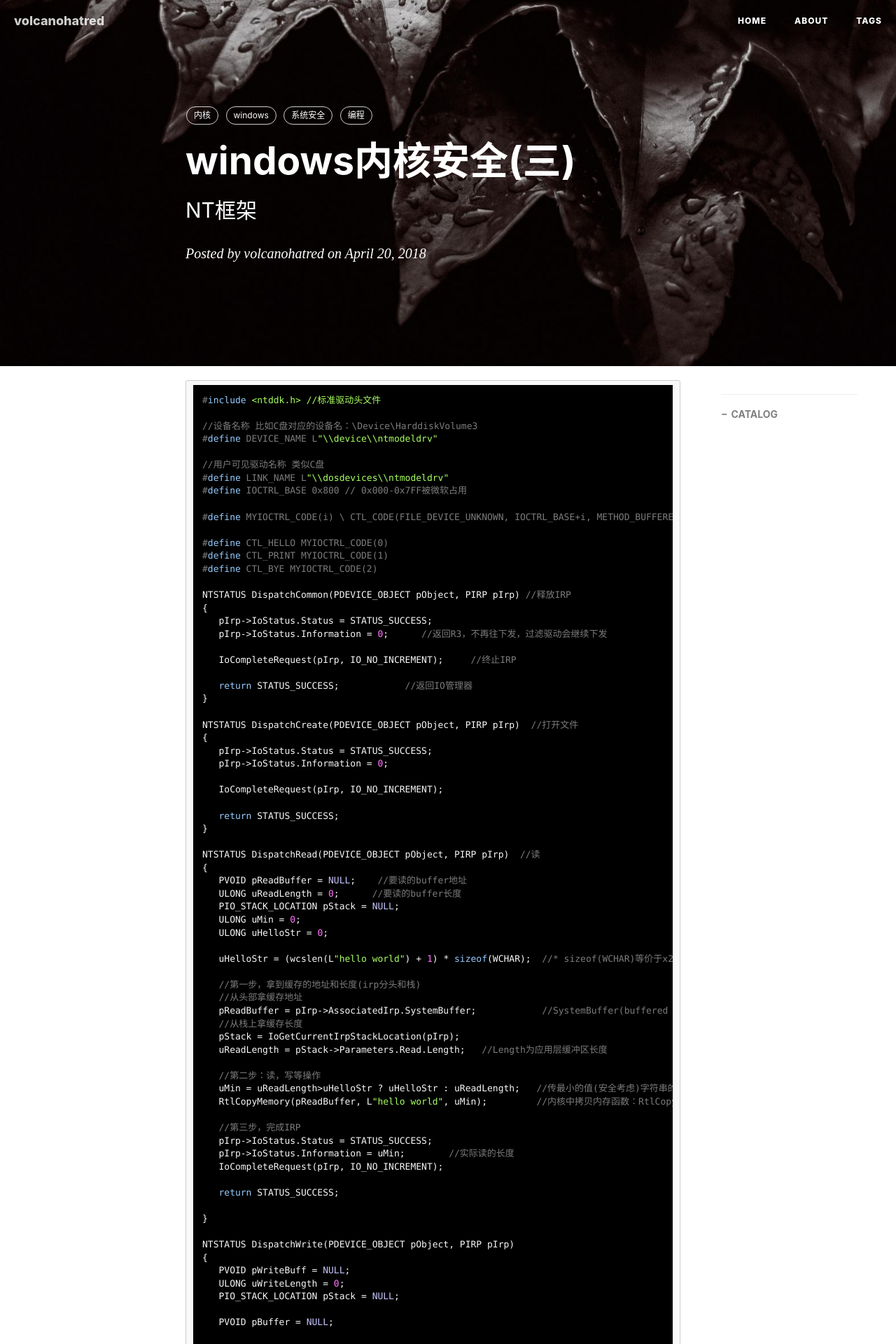
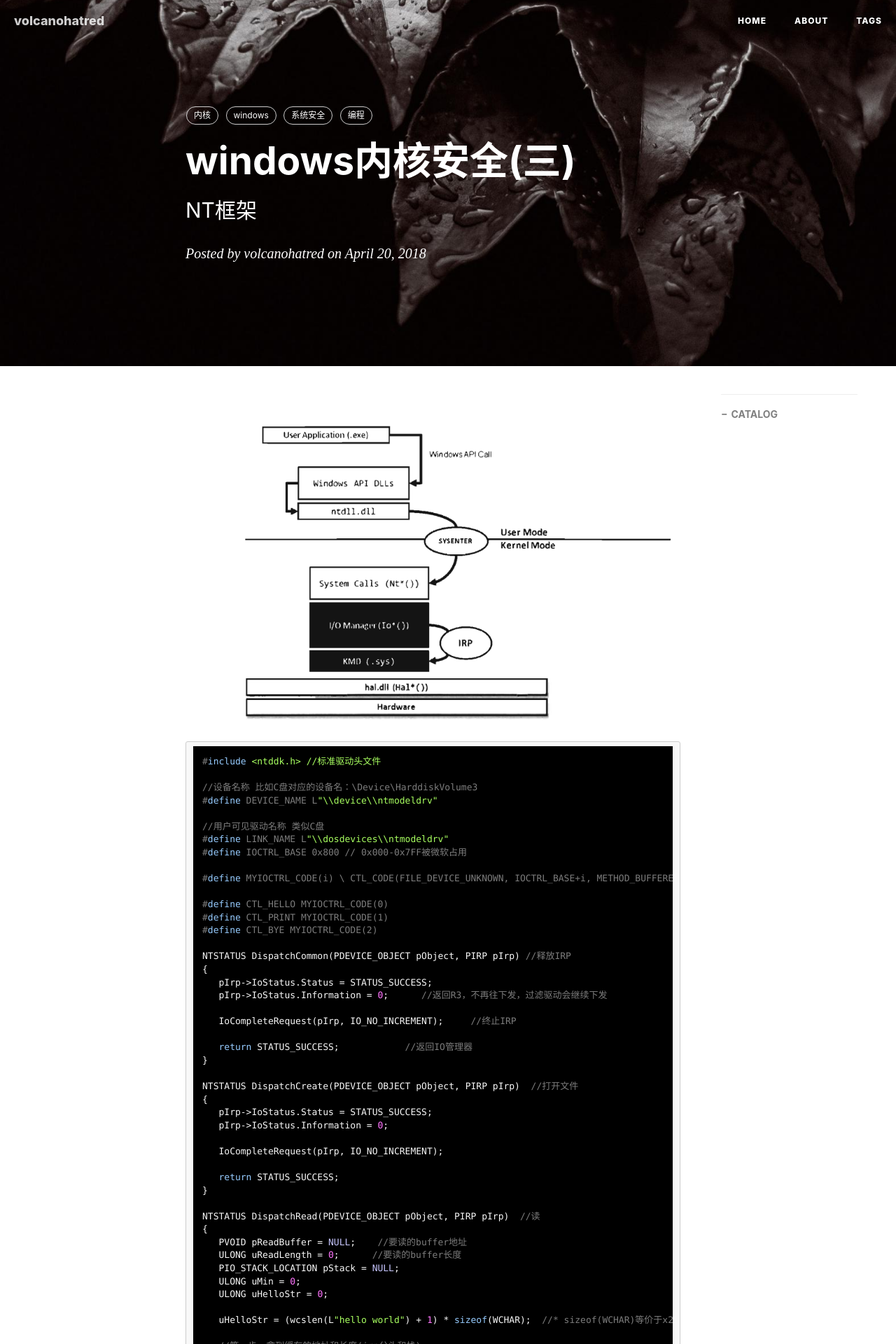
Before and after one commit to volcanohatred/volcanohatred.github.io, a Jekyll site: the page built from _posts/2018-04-20-windows内核安全3.md, in a window 1280 px wide. Shown: the top 1920 px of the page at 70% size. Built offline with Jekyll 4.4.1, drawn with Linux system fonts in a browser that asks for light colours; nearby versions of some CDN libraries; comment, search, counter and statistics services are not loaded.

Commit message:
Update 2018-04-20-windows内核安全3.md

````diff
--- a/_posts/2018-04-20-windows内核安全3.md
+++ b/_posts/2018-04-20-windows内核安全3.md
@@ -12,7 +12,7 @@ tags:
     - 系统安全
     - 编程
 ---
-
+![cpu](https://raw.githubusercontent.com/volcanohatred/volcanohatred.github.io/master/img/articles/内核/3/图片1.png)
 ```
 #include <ntddk.h>        //标准驱动头文件
 
````
